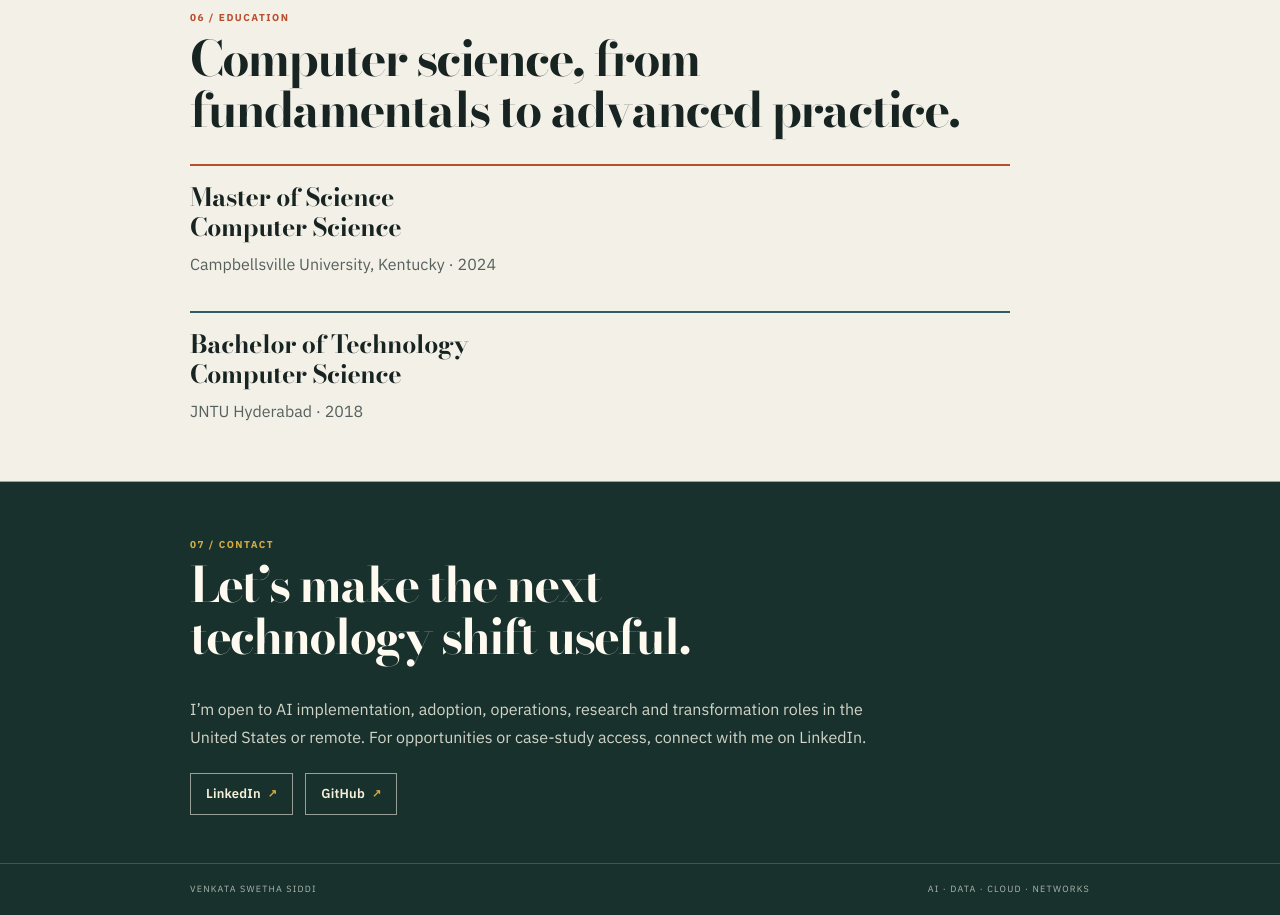
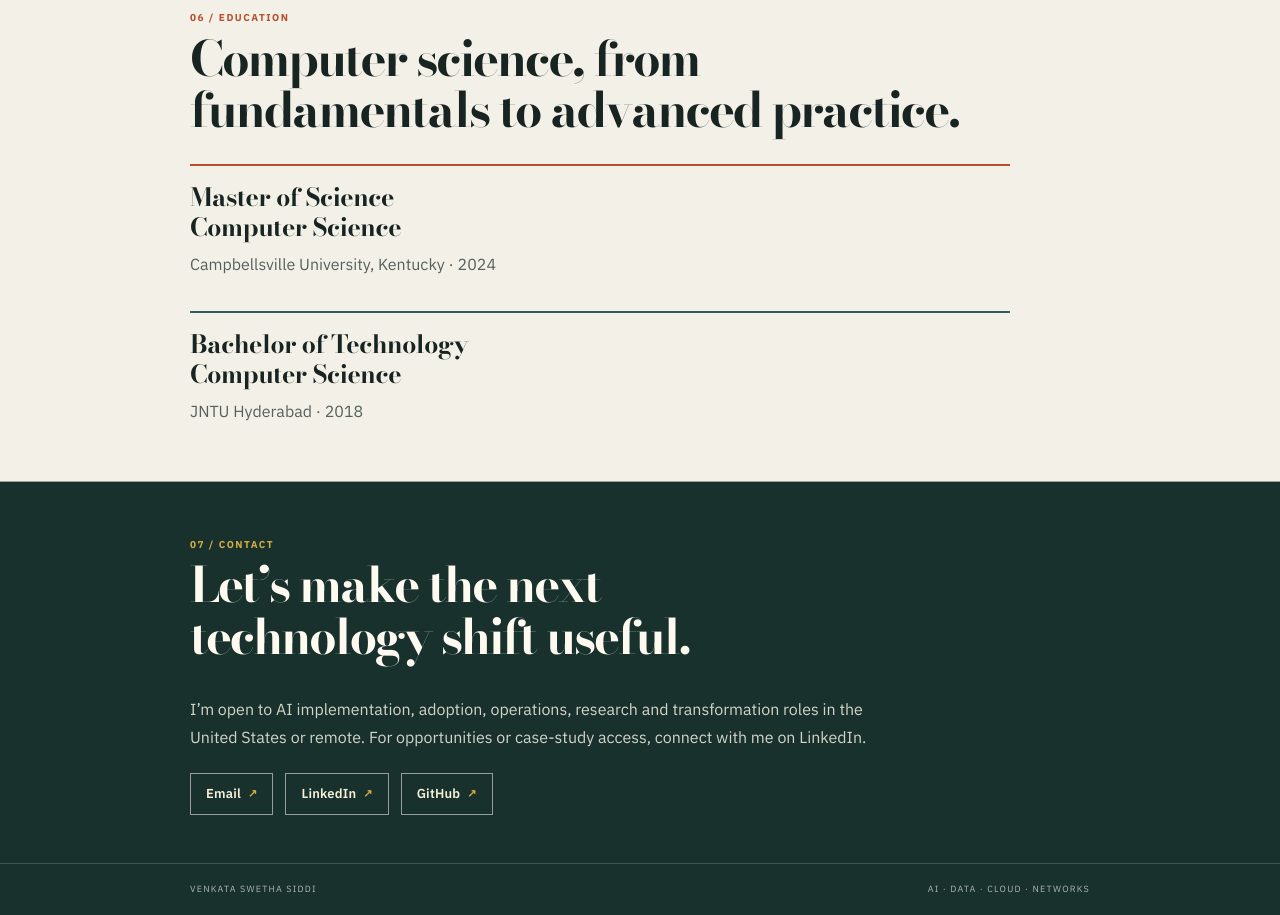
Before and after one commit to networkwithswetha-alt/networkwithswetha-alt.github.io, a plain HTML site: page index.html in a window 1280 px wide. Shown: the part 8197-9112 px from the top of the page. Drawn offline with nearby package versions, Linux system fonts and the light colour scheme.

Commit message:
Add email contact link

```diff
--- a/index.html
+++ b/index.html
@@ -578,6 +578,7 @@
       <div class="contact-grid">
         <div><p>I’m open to AI implementation, adoption, operations, research and transformation roles in the United States or remote. For opportunities or case-study access, connect with me on LinkedIn.</p></div>
         <div class="contact-links" aria-label="Professional profile links">
+                    <a class="contact-link" href="mailto:venkata.s.swetha@gmail.com">Email <span aria-hidden="true">↗</span></a>
           <a class="contact-link" href="https://www.linkedin.com/in/venkataswethareddysiddi" target="_blank" rel="noopener">LinkedIn <span aria-hidden="true">↗</span></a>
           <a class="contact-link" href="https://github.com/networkwithswetha-alt" target="_blank" rel="noopener">GitHub <span aria-hidden="true">↗</span></a>
         </div>
```
